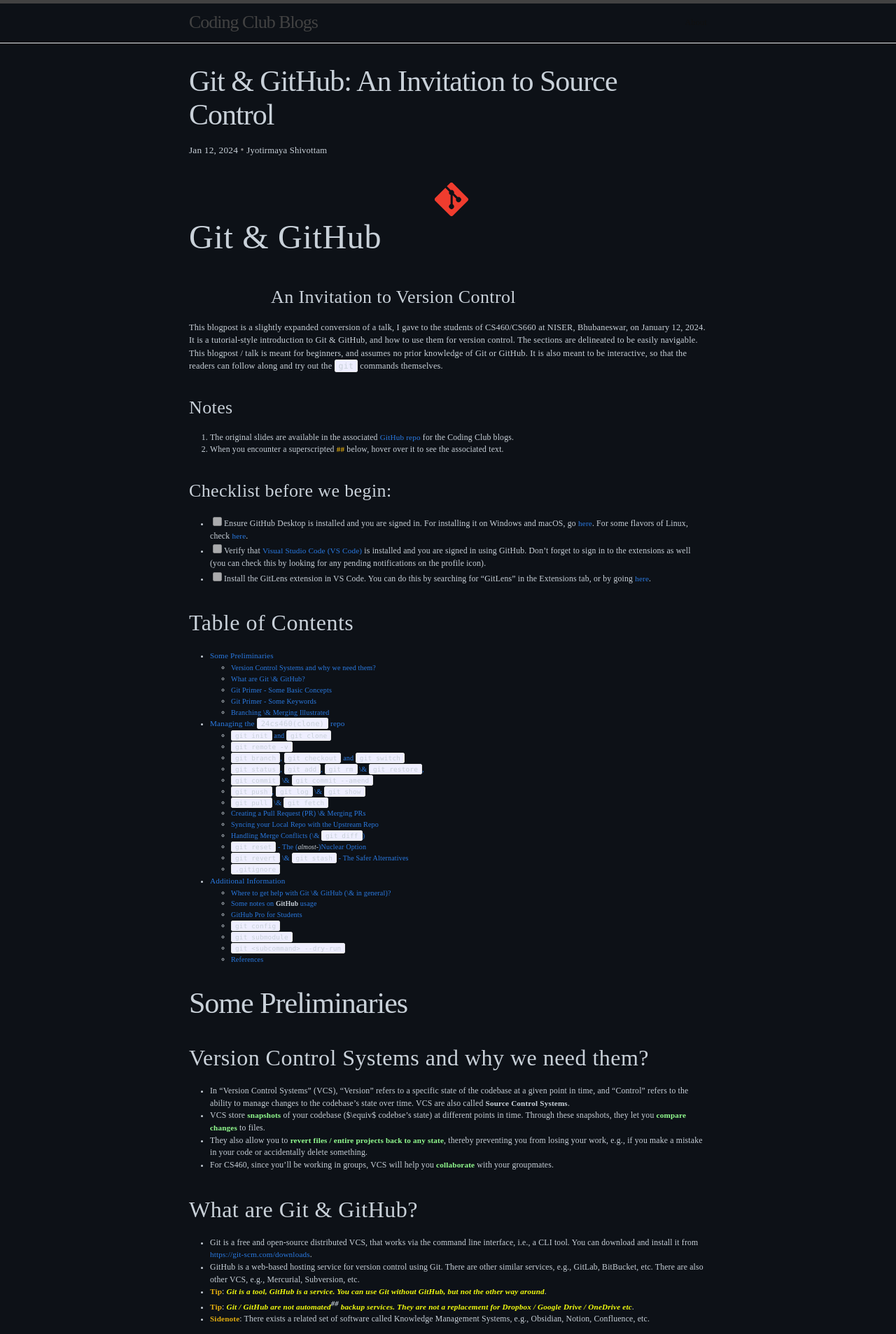
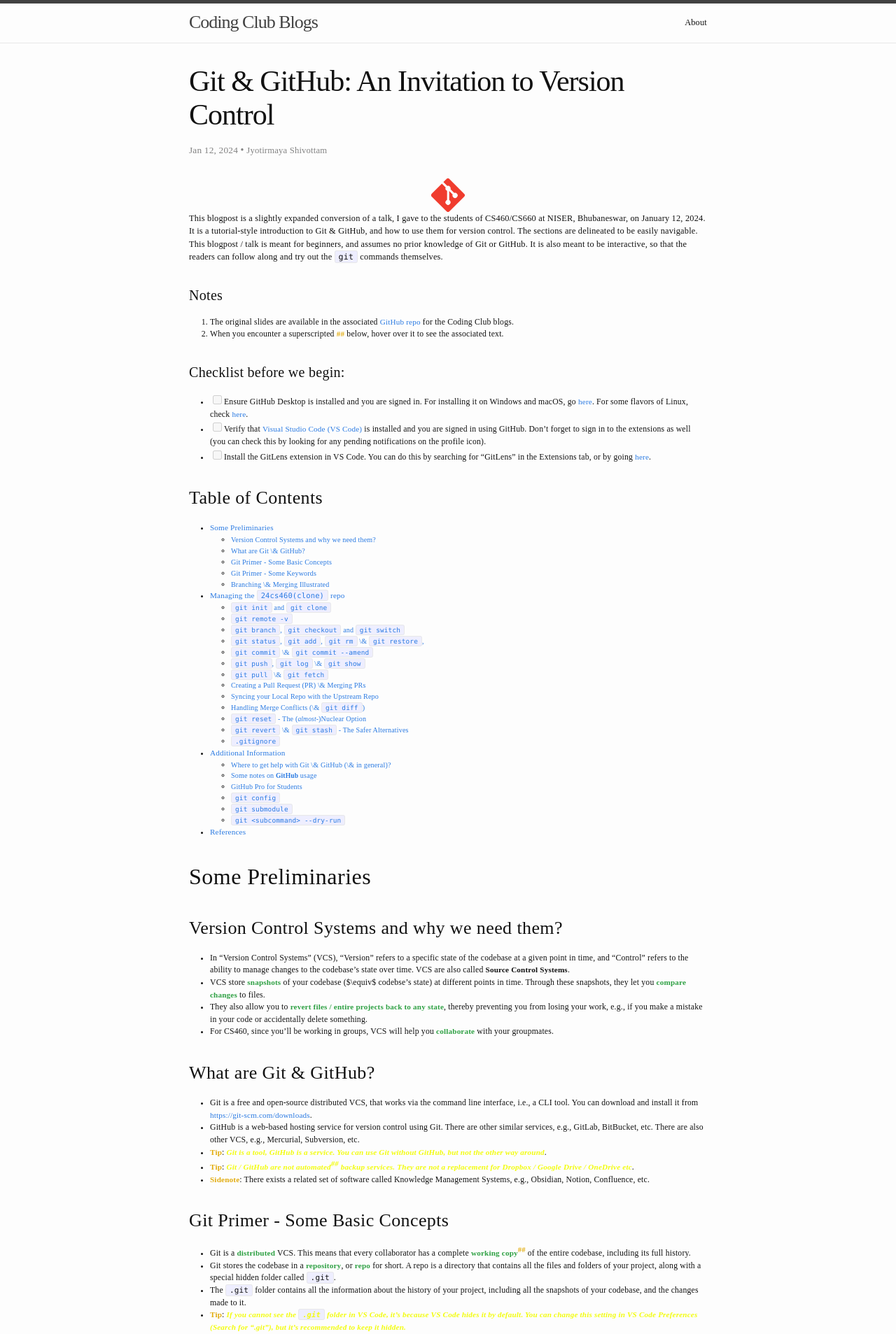
Before and after one commit to sdgniser/coding_club_blogs, a Jekyll site: the page built from _posts/2024-01-12-git-and-github.md, in a window 1280 px wide. Shown: the top 1907 px of the page at 70% size. Built offline with Jekyll 4.4.1, drawn with Linux system fonts in a browser that asks for light colours.

Commit message:
Update 2024-01-12-git-and-github.md

````diff
--- a/_posts/2024-01-12-git-and-github.md
+++ b/_posts/2024-01-12-git-and-github.md
@@ -1,6 +1,6 @@
 ---
 layout: post
-title:  "Git & GitHub: An Invitation to Source Control"
+title:  "Git & GitHub: An Invitation to Version Control"
 date:   2024-01-12 18:00:00 +0530
 categories: jekyll update
 author: 'Jyotirmaya Shivottam'
@@ -8,65 +8,59 @@
 
 <style>
     html, body {
-        background-color: #0d1117;
+      /* background-color: #0d1117; */ /* dark mode */
+      background-color: #fdfdfd; /* light mode */
     }
 
     * {
-        color: #c9d1d9;
-        font-family: 'JuliaMono';
-        font-size: 95%;
-        letter-spacing: 0.015em;
+      /* color: #c9d1d9; */ /* dark mode color */
+      font-family: 'JuliaMono';
+      font-size: 95%;
+      letter-spacing: 0.015em;
     }
 
     h2 img {
-        position: relative;
-        top: 0.15em;
-        left: 0.1em;
-    }
-
-    h3.subt {
-        position: relative;
-        left: 4.5em;
+      position: relative;
+      top: 0.15em;
+      left: 0.1em;
     }
 
     span.marked {
-        color: #92fc8f;
-        font-weight: 600;
+      /* color: #92fc8f; */ /* dark mode color */
+      color: #2ea043; /* light mode color */
+      font-weight: 600;
     }
 
     .tip {
-        color: #e2ac0f;
-        font-weight: 900;
+      color: #e2ac0f;
+      font-weight: 900;
     }
 
     span.tip-text {
-        color: #f2fc0f;
-        font-weight: 600;
-        font-style: italic;
+      color: #f2fc0f; /* dark mode color */
+      color: #f2fc0f; /* light mode color */
+      font-weight: 600;
+      font-style: italic;
     }
 </style>
 
-
-<h2 style="font-size: 48px;">
+<div style="text-align: center;">
 <img src="{{site.baseurl}}/assets/img/git-and-github.assets.d/git.svg" width=48 height=48>
-Git & GitHub
-</h2>
-
-<h3 class="subt">An Invitation to Version Control</h3>
+</div>
 
 This blogpost is a slightly expanded conversion of a talk, I gave to the students of CS460/CS660 at NISER, Bhubaneswar, on January 12, 2024. It is a tutorial-style introduction to Git & GitHub, and how to use them for version control. The sections are delineated to be easily navigable. This blogpost / talk is meant for beginners, and assumes no prior knowledge of Git or GitHub. It is also meant to be interactive, so that the readers can follow along and try out the `git` commands themselves.
 
-### Notes
+#### Notes
 1. The original slides are available in the associated [GitHub repo]({{site.baseurl}}/assets/docs/git-and-github.assets.d/git-and-github-talk.pdf) for the Coding Club blogs.
 2. When you encounter a superscripted <span class="tip" title="Hover here">##</span> below, hover over it to see the associated text.
 
-### Checklist before we begin:
+#### Checklist before we begin:
 - [ ] Ensure GitHub Desktop is installed and you are signed in. For installing it on Windows and macOS, go [here](https://desktop.github.com/). For some flavors of Linux, check [here](https://github.com/shiftkey/desktop).
 - [ ] Verify that [Visual Studio Code (VS Code)](https://code.visualstudio.com/download) is installed and you are signed in using GitHub. Don't forget to sign in to the extensions as well (you can check this by looking for any pending notifications on the profile icon).
 - [ ] Install the GitLens extension in VS Code. You can do this by searching for "GitLens" in the Extensions tab, or by going [here](https://marketplace.visualstudio.com/items?itemName=eamodio.gitlens).
 
 
-## Table of Contents
+### Table of Contents
 - [Some Preliminaries](#some-preliminaries)
   - [Version Control Systems and why we need them?](#version-control-systems-and-why-we-need-them)
   - [What are Git \& GitHub?](#what-are-git--github)
@@ -94,17 +88,17 @@
   - [`git config`](#git-config)
   - [`git submodule`](#git-submodule)
   - [`git <subcommand> --dry-run`](#git-subcommand---dry-run)
-  - [References](#references)
+- [References](#references)
 
-# Some Preliminaries
-## Version Control Systems and why we need them?
+## Some Preliminaries
+### Version Control Systems and why we need them?
 * In "Version Control Systems" (VCS), "Version" refers to a specific state of the codebase at a given point in time, and "Control" refers to the ability to manage changes to the codebase's state over time. VCS are also called **Source Control Systems**.
 * VCS store <span class="marked">snapshots</span> of your codebase ($\equiv$ codebse's state) at different points in time. Through these snapshots, they let you <span class="marked">compare changes</span> to files.
 * They also allow you to <span class="marked">revert files / entire projects back to any state</span>, thereby preventing you from losing your work, e.g., if you make a mistake in your code or accidentally delete something.
 * For CS460, since you'll be working in groups, VCS will help you <span class="marked">collaborate</span> with your groupmates.
 
 
-## What are Git & GitHub?
+### What are Git & GitHub?
 * Git is a free and open-source distributed VCS, that works via the command line interface, i.e., a CLI tool. You can download and install it from [https://git-scm.com/downloads](https://git-scm.com/downloads).
 * GitHub is a web-based hosting service for version control using Git. There are other similar services, e.g., GitLab, BitBucket, etc. There are also other VCS, e.g., Mercurial, Subversion, etc.
 * <span class="tip">Tip</span>: <span class="tip-text">Git is a tool, GitHub is a service. You can use Git without GitHub, but not the other way around</span>.
@@ -112,7 +106,7 @@
 * <span class="tip">Sidenote</span>: There exists a related set of software called Knowledge Management Systems, e.g., Obsidian, Notion, Confluence, etc.
 
 
-## Git Primer - Some Basic Concepts
+### Git Primer - Some Basic Concepts
 * Git is a <span class="marked">distributed</span> VCS. This means that every collaborator has a complete <span class="marked">working copy<sup class="tip" title="The local copy of the codebase on which you are currently working.">##</sup></span> of the entire codebase, including its full history.
 * Git stores the codebase in a <span class="marked">repository</span>, or <span class="marked">repo</span> for short. A repo is a directory that contains all the files and folders of your project, along with a special hidden folder called `.git`.
 * The `.git` folder contains all the information about the history of your project, including all the snapshots of your codebase, and the changes made to it.
@@ -120,7 +114,7 @@
 * <span class="marked">Commits</span> are snapshots of your codebase at a given point in time. Each commit has a unique identifier called a <span class="marked">hash</span>, which is a long string of characters.
 
 
-## Git Primer - Some Keywords
+### Git Primer - Some Keywords
 * Some labels:
   * <span class="marked">Local</span> - The computer / server you are working on.
   * <span class="marked">Remote</span> - A GitHub repo that stores the codebase.
@@ -131,7 +125,7 @@
 * <span class="marked">Pull / Merge Requests</span> - A request to merge a branch into another branch. This is how you collaborate with others on GitHub.
 
 
-## Branching & Merging Illustrated
+### Branching & Merging Illustrated
 <div style="text-align: center;">
 
 ![Branching, Forking & Pull Requests]({{site.baseurl}}/assets/img/git-and-github.assets.d/brm.png)
@@ -140,7 +134,7 @@
 </div>
 
 
-# Managing the `24cs460(clone)` repo
+## Managing the `24cs460(clone)` repo
 1. We will work with a duplicate of the original repo. Go to https://github.com/JeS24/24cs460clone.
 2. <span class="marked">Fork</span> the repo to your GitHub account. Click on the <span class="marked">Fork</span> button on the top-right corner of the page. This creates a copy of the repo under your GitHub account.
 3. <span class="marked">Clone</span> the repo to your computer by clicking on the <span class="marked">Code</span> button, and then copying the URL. Check next section for further steps.
@@ -153,7 +147,7 @@
 10. Handle <span class="marked">merge conflicts</span> (*check next sections*).
 
 
-## `git init` and `git clone`
+### `git init` and `git clone`
 * After copying the link, to clone an <span class="marked">existing repo</span>, you can use the `git clone <remote>` command. This creates a new repo in the current directory, and downloads the codebase from the remote repo.
   ```sh
   git clone https://github.com/<GH_USER_NAME>/24cs460clone.git
@@ -162,7 +156,7 @@
 * <span class="tip">Tip</span>: <span class="tip-text">To push an existing codebase to GitHub, see: [https://www.digitalocean.com/community/tutorials/how-to-push-an-existing-project-to-github](https://www.digitalocean.com/community/tutorials/how-to-push-an-existing-project-to-github).</span>
 * <span class="tip">Tip</span>: <span class="tip-text">You can also create a new repo on GitHub, and then clone it to your computer. See the instructions given by GitHub after creating a new empty repo.</span>
 
-## `git remote -v`
+### `git remote -v`
 * `git remote -v` shows you the <span class="marked">remote URLs</span> of your repo.
 * `git remote show <name>` shows you information about the remote with the given name.
 * <span class="tip">OPTIONAL</span>:
@@ -171,7 +165,7 @@
   * `git remote prune <name>` removes all the remote-tracking branches that no longer exist on the remote with the given name.
 
 
-## `git branch`, `git checkout` and `git switch`
+### `git branch`, `git checkout` and `git switch`
 * `git branch` shows you the <span class="marked">branches</span> in your repo.
 * `git branch <name>` creates a new branch with the given name.
 * `git checkout <name>` / `git switch <name>` switches to the branch with the given name.
@@ -181,7 +175,7 @@
 * <span class="tip">Tip</span>: <span class="tip-text">Branch names should be kept short, e.g., `main`, `dev`, `feature-1`, etc.</span>
 
 
-## `git status`, `git add`, `git rm` & `git restore`,
+### `git status`, `git add`, `git rm` & `git restore`,
 * <span class="tip-text">Make a change to the repo, e.g., add a new file, modify an existing file, etc</span>.
 * `git status` shows you the status of your repo, including the files in the <span class="marked">staging area</span><sup class="tip" title="The staging area is a special area in your repo, where you can add files before committing them.">##</sup>, and the files in the <span class="marked">working directory</span><sup class="tip" title="The working directory is the directory on your computer, where your repo is stored.">##</sup>.
 * `git add -A` $\equiv$ `git add *` adds all modified files in the repo to the staging area.
@@ -191,7 +185,7 @@
 * `git restore <path>` undoes changes to files in the working directory.
 
 
-## `git commit` & `git commit --amend`
+### `git commit` & `git commit --amend`
 * `git commit -m "<message>"` <span class="marked">commits<sup class="tip" title="A commit is a snapshot of your project at a particular point in time.">##</sup></span> the changes in the staging area to the <span class="tip-text">local repo</span>, with the given message. It does not affect the remote repo (till we <span class="marked">push</span>).
 * `git commit -a -m "<message>"` stages ("adds") & commits all the changes to the <span class="tip-text">local repo</span>, with the given message.
 * <span class="tip">Tip</span>: <span class="tip-text">Commit messages should be short, yet precise e.g., "Add README.md", "Fix typo in README.md", etc.</span>
@@ -202,7 +196,7 @@
 * <span class="tip">Tip</span>: <span class="tip-text">If, for some reason, you cannot avoid a large commit, you should write a descriptive message.</span>
 
 
-## `git push`, `git log` & `git show`
+### `git push`, `git log` & `git show`
 * `git push <remote> <branch>` <span class="marked">pushes<sup class="tip" title="Pushing means updating the remote with any commits made locally that do not yet exist on the remote.">##</sup></span> the changes in the local repo to the remote repo, to the given branch (here, `origin` & `main`).
 * `git push -u <remote> <branch>` sets the given remote repo and branch as the <span class="marked">upstream</span> for the current branch. This lets you use `git push` (and `git pull`) without specifying the remote and branch each time.
 * <span class="tip">OPTIONAL</span>:
@@ -214,7 +208,7 @@
 * `git show <commit-hash>` shows you the changes in the given commit.
 
 
-## `git pull` & `git fetch`
+### `git pull` & `git fetch`
 * `git pull <remote> <branch>` <span class="marked">pulls<sup class="tip" title="Pulling entails fetching the changes from remote and then automatically merging them into the current branch of local.">##</sup></span> the changes from the remote repo to the local repo, from the given branch (here, `origin` & `main`).
 * `git fetch <remote> <branch>` <span class="marked">fetches</span> the changes from the remote repo to the local repo, but <span class="tip-text">does not merge the changes into local</span>.
 * To <span class="marked">update</span> your local repo, you should <span class="marked">pull</span> the changes from the remote repo, and then <span class="marked">merge</span> them into your local repo.
@@ -224,7 +218,7 @@
 * <span class="tip">Tip</span>: If you don't see remote's changes in local, try `git fetch` first, and then `git pull`.
 
 
-## Creating a Pull Request (PR) & Merging PRs
+### Creating a Pull Request (PR) & Merging PRs
 * <span class="marked">Pull requests</span> are a way to collaborate with others on GitHub. Once you have made some changes on a branch on your repo, you can create a PR to merge your changes with another branch, typically the <span class="marked">main</span> branch of your repo, or the `main` branch of another repo, e.g., <span class="marked">upstream</span>.
 * Go to your GitHub repo, and click on the <span class="marked">Pull Requests</span> tab.
 * Find the branch you want to merge, and click on <span class="marked">New pull request</span>.
@@ -237,7 +231,7 @@
 * After the PR is merged, check the commit history of your repo, and see the changes (`git log` or GitLens).
 
 
-## Syncing your Local Repo with the Upstream Repo
+### Syncing your Local Repo with the Upstream Repo
 * <span class="tip">Tip</span>: <span class="tip-text">Always <span class="marked">pull</span> before you <span class="marked">push</span>, to avoid merge conflicts on the remote repo.</span>
 * To sync:
   * `git fetch upstream` <span class="marked">fetches</span> the changes from the remote repo to the local repo, but <span class="tip-text">does not merge the changes into local</span>.
@@ -245,7 +239,7 @@
   * `git push origin <branch>` <span class="marked">pushes</span> the changes from the local repo to the remote repo, to the given branch (here, `origin` & `main`).
 
 
-## Handling Merge Conflicts (& `git diff`)
+### Handling Merge Conflicts (& `git diff`)
 * <span class="marked">Merge conflicts</span> occur when changes are made to the same part of the same file on two different branches and Git cannot automatically determine which version to use.
 * To see this, let us make a conflicting change to `README.md`.
 * Run `git fetch`.
@@ -265,7 +259,7 @@
 * <span class="tip">Tip:</span> <span class="tip-text">`git merge --abort` aborts the merge (before committing), and <span class="marked">resets</span> your repo to the state before the merge. This might be useful if you want to start over, e.g., if you made a mistake while resolving the merge conflict.</span>
 
 
-## `git reset` - The (_almost-_)Nuclear Option
+### `git reset` - The (_almost-_)Nuclear Option
 * Sometimes, you might want to undo a (few) commit(s) or to <span class="marked">reset</span> your repo to a previous state, and start over, e.g., if you made a mistake, or if a merge conflict is too complicated to resolve. `git reset` lets you <span class="marked">reset</span> your repo to a previous state.
 * `git reset --hard <commit-hash>` resets your repo to the given commit, and <span class="marked" style="color: crimson;">deletes (!!)</span> all the commits after it.
 * `git reset --soft <commit-hash>` resets your repo to the given commit, but <span class="marked">keeps (!!)</span> all the commits after it.
@@ -274,7 +268,7 @@
 * <span class="tip">Tip</span>: <span class="tip-text">Use `git reset --hard` with caution. It is a <span class="marked" style="color: crimson;">destructive</span> command, and can result in <span class="marked" style="color: crimson;">data loss</span>.</span>
 
 
-## `git revert` & `git stash` - The Safer Alternatives
+### `git revert` & `git stash` - The Safer Alternatives
 * `git revert` lets you <span class="marked">undo</span> a commit, without deleting it.
 * `git revert <commit-hash>` creates a new commit that <span class="marked">undoes</span> the changes in the given commit.
 * <span class="tip">Tip</span>: <span class="tip-text">Use `git revert` instead of `git reset --hard` to undo commits.</span>
@@ -286,7 +280,7 @@
 * `git stash show <stash-name>` shows you the changes in the given stash.
 
 
-## `.gitignore`
+### `.gitignore`
 * `.gitignore` is a file that lets you <span class="marked">ignore</span> files and folders in your repo. The files and folders in `.gitignore` are <span class="marked">not tracked</span> by git.
 * You can use <span class="marked">wildcards</span> in `.gitignore`, e.g., `*.pyc`, `*.log`, `__pycache__`, etc.
 * You can also use <span class="marked">negation</span> in `.gitignore`, e.g., `!*.py`, `!*.md`, etc.
@@ -329,10 +323,10 @@
   ```
 
 
-# Additional Information
+## Additional Information
 The following sections contain some additional information, that you might find useful for your future projects.
 
-## Where to get help with Git & GitHub (& in general)?
+### Where to get help with Git & GitHub (& in general)?
 * On a terminal:
     `git <subcommand> --help` $\equiv$ `git help <subcommand>`, e.g., `git commit --help`.
 * On the web:
@@ -346,7 +340,7 @@
   * <span class="tip">Tip:</span> <span class="tip-text">Create a repo on your GitHub account and play around with it.</span>
 
 
-## Some notes on **GitHub** usage
+### Some notes on **GitHub** usage
 * GitHub has a <span class="marked">file size limit</span> of 100 MiB per file, and of 1 GiB with [Git Large File Storage](https://docs.github.com/en/repositories/working-with-files/managing-large-files/about-git-large-file-storage#about-git-large-file-storage).
 * It has a <span class="marked">file count limit</span> of 300 updated files per commit, at 100 MiB per file for free accounts.
 * To check other GitHub repo limitations, see [this](https://docs.github.com/en/repositories/creating-and-managing-repositories/repository-limits).
@@ -356,14 +350,14 @@
 * <span class="tip">Tip</span>: <span class="tip-text">GitHub also provides access to [github.dev](github.dev) or [vscode.dev](vscode.dev), to view and edit your repos in the browser itself.</span> Try pressing the <span class="marked">.</span> key while viewing your repo in the browser.
 
 
-## GitHub Pro for Students
+### GitHub Pro for Students
 * GitHub offers a <span class="marked">free Pro account</span> to students, as part of the GitHub Student Developer Pack. This gives you access to a bunch of useful features, like <span class="marked">GitHub CoPilot</span> and <span class="marked">GitHub Codespaces</span>.
 * You can apply for the pack at https://education.github.com/pack. They ask for some <span class="marked">proof of enrollment</span>, e.g., a student ID card etc., that you submit each year. I strongly recommend applying for it. It barely takes 5 minutes.
 * <span class="marked">GitHub CoPilot</span> is an <span class="marked">AI pair programmer</span> that helps you write code. Think of it like ChatGPT but with access to your codebase. So, you can ask it to comment your code, write test cases or to explain an error or a piece of code to you, among other things. You can read more about GitHub CoPilot [here](https://copilot.github.com/).
 * <span class="marked">GitHub Codespaces</span> lets you run your code <span class="marked">in the browser</span>, without having to install anything else on your computer. It is similar to Google Colab, but for GitHub repos. You can also use it to <span class="marked">collaborate</span> with others on your codebase. You can read more about GitHub Codespaces [here](https://github.com/features/codespaces).
 
 
-## `git config`
+### `git config`
 * `git config` lets you <span class="marked">configure</span> your git installation.
 * `git config --global` lets you configure your git installation <span class="marked">globally</span>, i.e., for all repos on your computer. Without the `--global` flag, the configuration is <span class="marked">local</span>, i.e., for the current repo only.
 * `git config user.name "<name>"` sets your <span class="marked">name</span> for git commits (<span class="tip-text">local repo</span>).
@@ -375,7 +369,7 @@
 * `git config --get <item>` shows you the value of the given <span class="marked">item</span> in the local git configuration, e.g., `git config --get remote.origin.url`.
 
 
-## `git submodule`
+### `git submodule`
 * `git submodule` lets you <span class="marked">include</span> another repo as a <span class="marked">submodule</span> in your repo.
 * This is useful when you want to <span class="marked">reuse</span> code from another repo, e.g., a library, a framework, etc.
 * `git submodule add <url>` adds the repo at the given URL as a submodule to your repo.
@@ -383,7 +377,7 @@
 * `git submodule foreach git pull origin main` pulls the latest changes from the remote repos to the submodule.
 
 
-## `git <subcommand> --dry-run`
+### `git <subcommand> --dry-run`
 * `git <subcommand> --dry-run` is a <span class="marked">dry run</span> of a git command. It shows you what the command would do, without actually doing it.
 * For example, `git add --dry-run` shows you all the files that would be added to the staging area, without actually adding them.
 * Note that `git --dry-run` is not a git subcommand. It is an option that you can append to any git subcommand, e.g., `git add --dry-run`.
````
